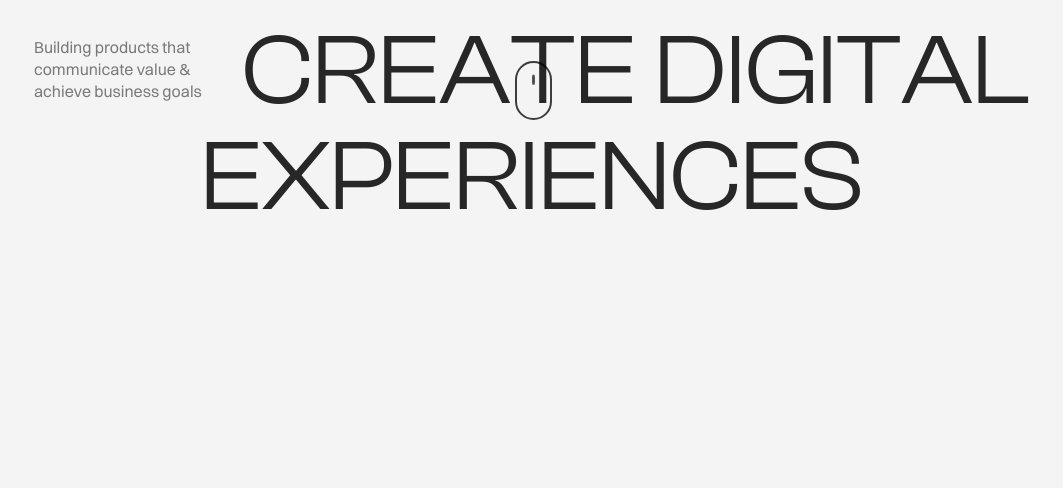
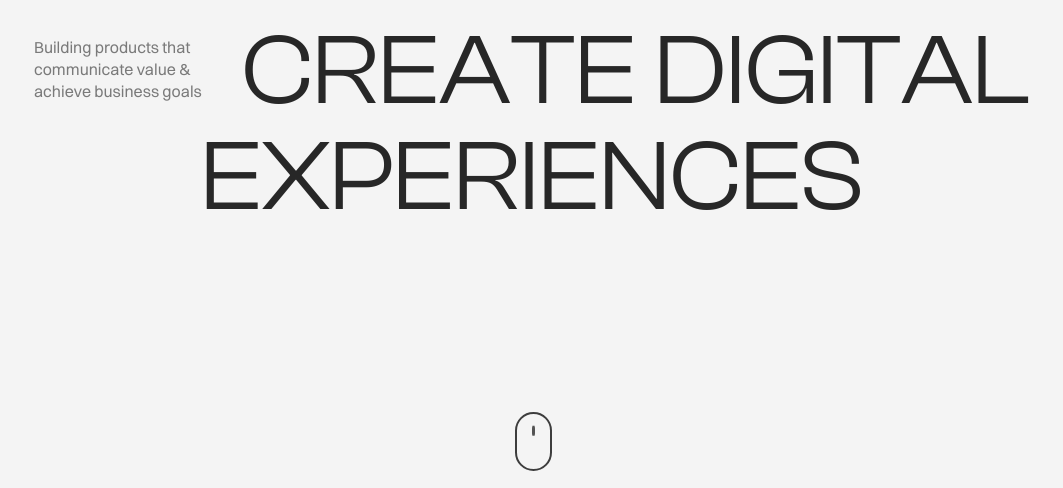
Before and after one commit to EvgenyMandybura/designVlad, a React (Create React App) app: page / in a window 1280 px wide. Shown: the part 312-800 px from the top of the page, without its empty margins (108-1171 px from the left). Built offline with nearby package versions, Linux system fonts and the light colour scheme.

Commit message:
fix menu

```diff
--- a/src/App.css
+++ b/src/App.css
@@ -274,13 +274,7 @@
 }
 
 .scroll-downs {
-  position: absolute;
-  top: 0;
-  right: 0;
-  bottom: 0;
-  left: 0;
-  margin: auto;
-
+  margin: 100px auto;
   width :34px;
   height: 55px;
 }
--- a/src/pages/about.js
+++ b/src/pages/about.js
@@ -1,7 +1,6 @@
 import React from "react";
 import Menu from "../components/menu";
 import photo from "../assets/photoVlad.svg";
-import { ReactComponent as Arrow } from "../assets/arrowBottom.svg";
 import dog from "../assets/dog.svg";
 import bear from "../assets/bear.svg";
 import turtle from "../assets/turtle.svg";
@@ -9,7 +8,7 @@ import Footer from "../components/footer";
 
 const About = () => (
   <div>
-    <div className="bg-mainLight px-[140px] pt-[40px]">
+    <div className="bg-mainLight px-[140px] pt-[40px] ">
       <Menu />
       <div className="flex flex-col items-center">
         <div className="flex flex-row items-center mt-[100px] mb-2">
@@ -63,31 +62,20 @@ const About = () => (
                 growth.
               </p>
 
-              <div className="w-fit mt-[68px]">
-                <p className="caption1 mb-1">
+              <div className="w-fit my-[68px] ">
+                <p className="caption1 mb-1 hover:mb-3">
                   Open for new opportunities and contacts
                 </p>
-                <div className="w-full h-[1.5px] bg-mainDark"></div>
+                <div className="w-full h-[2px] bg-mainDark"></div>
               </div>
             </div>
           </div>
-        </div>
-
-        <div className="ml-[-150px]">
-          <Arrow
-            onClick={() =>
-              document
-                .getElementById("page2")
-                .scrollIntoView({ behavior: "smooth", block: "center" })
-            }
-            className="mt-[-90px]"
-          />
         </div>
       </div>
     </div>
 
     <div className="bg-mainDark">
-      <div id="page2" className="flex flex-col px-[140px] py-[200px]">
+      <div className="flex flex-col px-[140px] py-[200px]">
         <div>
           <p className="text-gray">A journey of a thousand miles</p>
           <p className="text-gray pl-12">begins with a single step ©</p>
--- a/src/pages/home.js
+++ b/src/pages/home.js
@@ -16,7 +16,7 @@ const Home = () => {
       <div className="bg-mainLight px-[140px] pt-[40px] h-[100vh]">
         <Menu />
 
-        <div className="flex flex-col items-center">
+        <div className="flex flex-col items-center justify-between">
           <div className="flex flex-col items-center my-[100px]">
             <div className="flex flex-row items-center pb-9">
               <p className="caption2 mr-10">I help companies</p>
--- a/src/pages/projects.js
+++ b/src/pages/projects.js
@@ -1,6 +1,5 @@
 import React from "react";
 import Menu from "../components/menu";
-import { ReactComponent as Arrow } from "../assets/arrowBottom.svg";
 import Footer from "../components/footer";
 import { cycleSteps } from "../constants/cycleSteps";
 import twoDiamond from "../assets/twoDiamond.svg";
@@ -44,14 +43,18 @@ const Projects = () => (
           </div>
         </div>
         <div className="flex items-center justify-center mt-[200px]">
-          <Arrow
+          <div
+            className="scroll-downs"
             onClick={() =>
               document
                 .getElementById("page2")
                 .scrollIntoView({ behavior: "smooth", block: "start" })
             }
-            className="mt-[-90px] "
-          />
+          >
+            <div className="mousey">
+              <div className="scroller"></div>
+            </div>
+          </div>
         </div>
       </div>
     </div>
```
